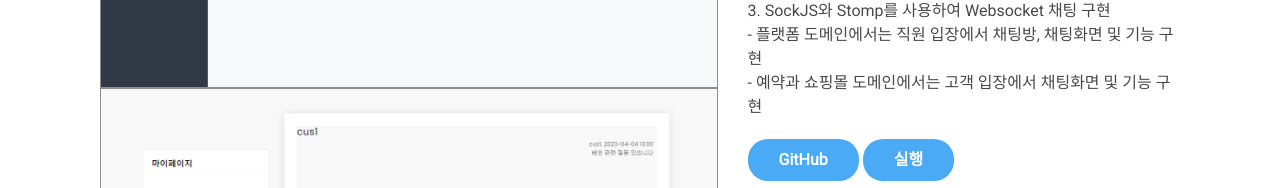
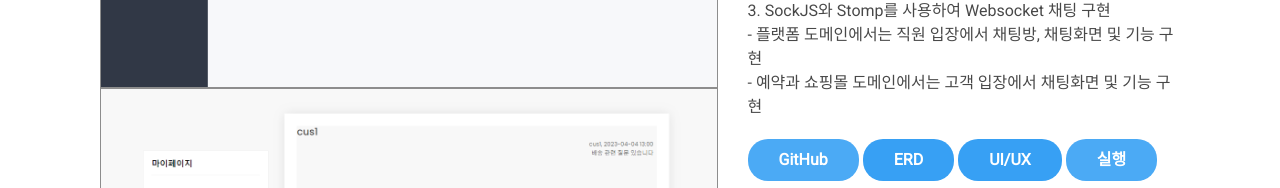
Before and after one commit to nomad-lee/nomad-lee-github.io, a plain HTML site: page index.html in a window 1280 px wide. Shown: the part 2620-2808 px from the top of the page. Drawn offline with Linux system fonts and the light colour scheme.

Commit message:
Update index.html
ERD, UI/UX파일 볼 수 있게 수정

```diff
--- a/index.html
+++ b/index.html
@@ -312,6 +312,8 @@
                                             	- 예약과 쇼핑몰 도메인에서는 고객 입장에서 채팅화면 및 기능 구현
                                             </p>
                                             <a href="https://github.com/goodee-project/58platform" class="btn btn-fill wow fadeInUp" data-wow-duration="0.8s" data-wow-delay="0.7s">GitHub</a>
+					    <button type="button" class="btn btn-fill wow fadeInUp" onclick="window.open('assets/images/portfolio/final ERD.png')">ERD</button>
+					    <button type="button" class="btn btn-fill wow fadeInUp" onclick="window.open('assets/images/portfolio/UI&UX 통합.pdf')">UI/UX</button>
                                             <a href="http://43.200.113.246/58platform/integrationPage" class="btn btn-fill wow fadeInUp" data-wow-duration="0.8s" data-wow-delay="0.7s">실행</a>
                                             <div class="wow fadeInUp" data-wow-duration="0.8s" data-wow-delay="0.9s">
                                 				<p>
```
